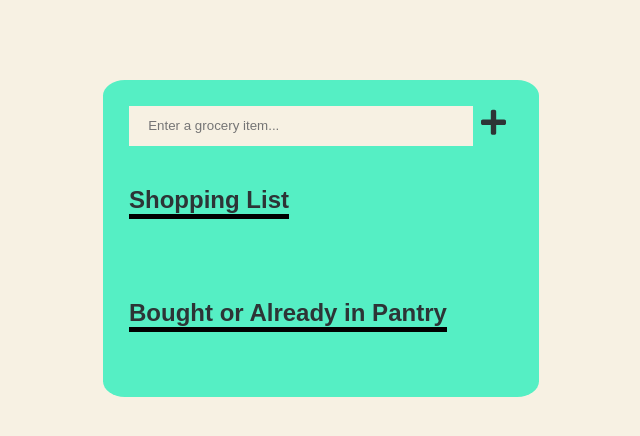
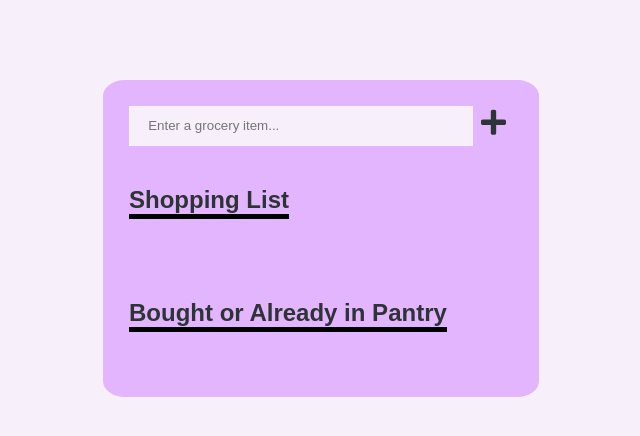
Before and after one commit to bitrat/Shopping-List-App, a plain HTML site: page index.html in a window 1280 px wide. Shown: the whole page, without its empty margins (319-959 px from the left). Drawn offline with Linux system fonts and the light colour scheme.

Commit message:
change colours in the app

```diff
--- a/shopping-list-app.css
+++ b/shopping-list-app.css
@@ -2,15 +2,15 @@
 
 :root {
     --font-color: #2d3436;
-    --body-bg-color: #f7f1e3;
-    --container-bg-color: #55efc4;
-    --shopping-bg-color: #00b894;
-    --bought-bg-color: #2ed573;
+    --body-bg-color: #F7F0FB;
+    --container-bg-color: #E3B5FE;
+    --shopping-bg-color: #D289FE;
+    --bought-bg-color: #A9A0FE;
     --svg-normal-color: #2d3436;
-    --svg-hover-color: #0984e3;
-    --svg-bought-color: #0984e3;
-    --svg-remove-color: #d63031;
-    --svg-remove-hover-color: #ff4757;
+    --svg-hover-color: #AC3FFF;
+    --svg-bought-color: #AC3FFF;
+    --svg-remove-color: #fb3c3d;
+    --svg-remove-hover-color: #9c0809;
 }
 
 * {
@@ -81,7 +81,7 @@ li {
     width: 100%;
     display: flex;
     align-items: center;
-    background-color: var(--todo-bg-color);
+    background-color: var(--shopping-bg-color);
     padding: 2%;
     box-sizing: border-box;
     border-radius: 10px;
```
